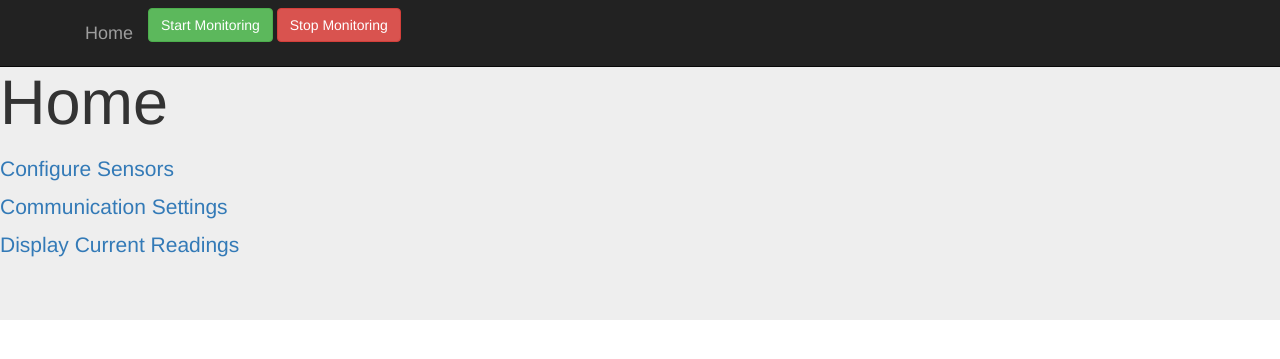
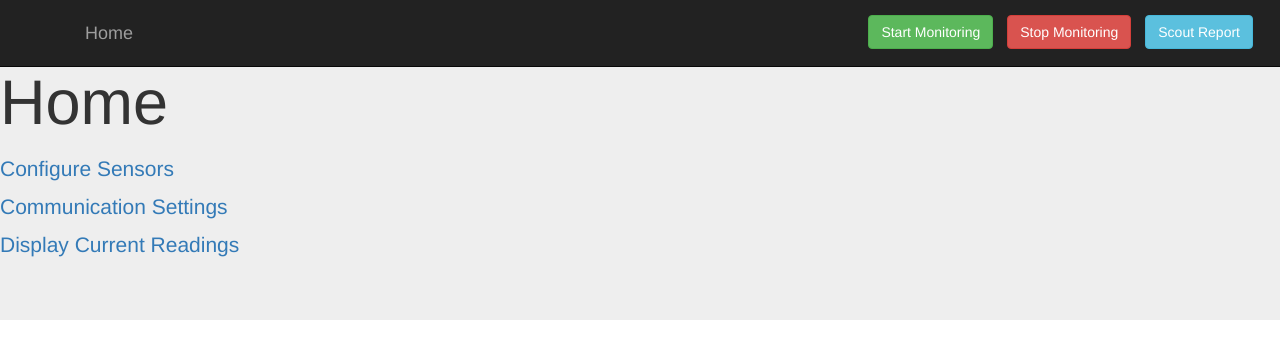
Before and after one commit to mclyde/HousePlantMonitor, a Flask app: page / in a window 1280 px wide. Shown: the top 359 px of the page. Run offline with Flask 2, Linux system fonts and the light colour scheme; parts of the project's set-up code (start-up, migrations or seed data) failed here and were passed over; some libraries are stand-ins or nearby versions.

Commit message:
Scout Report on navbar

```diff
--- a/app/static/configform.js
+++ b/app/static/configform.js
@@ -99,4 +99,3 @@ $(function () {
 											}
     									});
 });
-}
--- /dev/null
+++ b/app/static/nav.css
@@ -0,0 +1,14 @@
+#all-buttons {
+	position: relative;
+	top: 1.1em;
+}
+
+#stopbutton {
+	position: relative;
+	left: 1em;
+}
+
+#scoutbutton {
+	position: relative;
+	left: 2em;
+}
--- a/app/templates/config.html
+++ b/app/templates/config.html
@@ -26,13 +26,14 @@
 {% block content %}
 <div class="jumbotron">
 	<div class="container">
+	<br>
     <h1>{{title}}</h1>
     <hr>
 		{% for troop in troops %}
 			<h2 id='trooptitle'>{{troop.name}}</h2>
 			{% for scout in troop.scouts %}
 				<div id="scoutpins">
-				<h3><span id='scouttitle'>{{scout.name}}</span> <button id="scoutreport" class="label btn-primary" name='scoutreport' value="scoutreport" type="submit">Scout Report</button></h3>
+				<h3><span id='scouttitle'>{{scout.name}}</span></h3>
 				<br>
 				<ul>
 					{% for key,value in troopPins[troop.name][scout.name].items() %}
--- a/app/templates/nav.html
+++ b/app/templates/nav.html
@@ -3,6 +3,7 @@
   <script src="//ajax.googleapis.com/ajax/libs/jqueryui/1.11.0/jquery-ui.js"></script>
   <script src="//maxcdn.bootstrapcdn.com/bootstrap/3.2.0/js/bootstrap.min.js"></script>
   <script src="{{url_for('static',filename='nav.js')}}" type="text/javascript"></script>
+  <link rel="stylesheet" href="{{url_for('static',filename='nav.css')}}">
 
 <nav class="navbar navbar-inverse navbar-fixed-top" role="navigation">
   <div class="container">
@@ -17,9 +18,14 @@
         </button>
         <form class="navbar-form pull-left">
           <a class="navbar-brand" href="/">Home</a>
-          <button id="startbutton" type="button" class="btn btn-success" onclick="startMonitoring()" data-loading-text="Starting...">Start Monitoring</button>
-        <button id="stopbutton" type="button" class="btn btn-danger" onclick="stopMonitoring()" data-loading-text="Stopping...">Stop Monitoring</button>
         </form>
+      </div>
+      <div class="collapse navbar-collapse" id="bs-example-navbar-collapse-1">
+        <ul class="nav navbar-nav navbar-right" id="all-buttons">
+          <li><button id="startbutton" type="button" class="btn btn-success" onclick="startMonitoring()" data-loading-text="Starting...">Start Monitoring</button></li>
+          <li><button id="stopbutton" type="button" class="btn btn-danger" onclick="stopMonitoring()" data-loading-text="Stopping...">Stop Monitoring</button></li>
+          <li><button id="scoutbutton" class="btn btn-info" name='scoutreport' value="scoutreport" type="submit">Scout Report</button></li>
+        </ul>
       </div>
 
     <!-- Collect the nav links, forms, and other content for toggling -->
```
